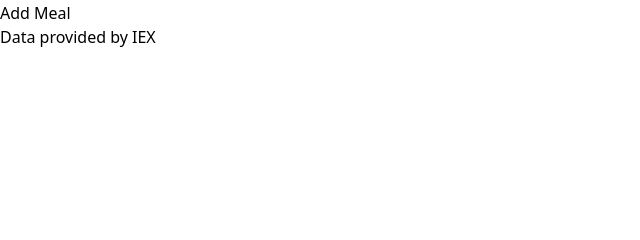
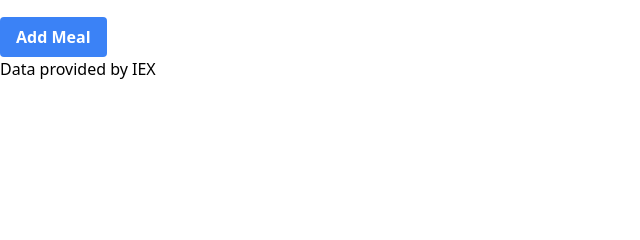
Before and after one commit to SylvesterSmithIII/recipes, a Flask app: page / in a window 1280 px wide. Shown: the part 371-611 px from the top of the page, without its empty margins (0-640 px from the left). Run offline with Flask 3, Linux system fonts and the light colour scheme; a user stored in the database is signed in; data that the repository does not hold is empty; style sheets or scripts are compiled from the project's sources; some libraries are stand-ins or nearby versions.

Commit message:
learning

```diff
--- a/templates/index.html
+++ b/templates/index.html
@@ -36,6 +36,6 @@
         </tbody>
     </table>
     <form action="/add-meal" method="POST">
-        <button type="submit">Add Meal</button>
+        <button type="submit" class="mt-4 bg-blue-500 hover:bg-blue-600 text-white font-bold py-2 px-4 rounded">Add Meal</button>
     </form>
 {% endblock %}
--- a/templates/layout.html
+++ b/templates/layout.html
@@ -15,7 +15,7 @@
     <body>
 
         <nav class="min-w-full max-h-10 inline">
-            <div>
+            <div class="inline">
                 <a href="/"><span class="text-red-300">Cook</span><span class="text-blue-300">Book</span><span class="text-green-300">Mark</span></a>
                 <button aria-controls="navbar" aria-expanded="false" aria-label="Toggle navigation" class="navbar-toggler" data-bs-target="#navbar" data-bs-toggle="collapse" type="button">
                     <span class="navbar-toggler-icon "></span>
```
Also changed, not shown: recipes.db, 1 other file.
